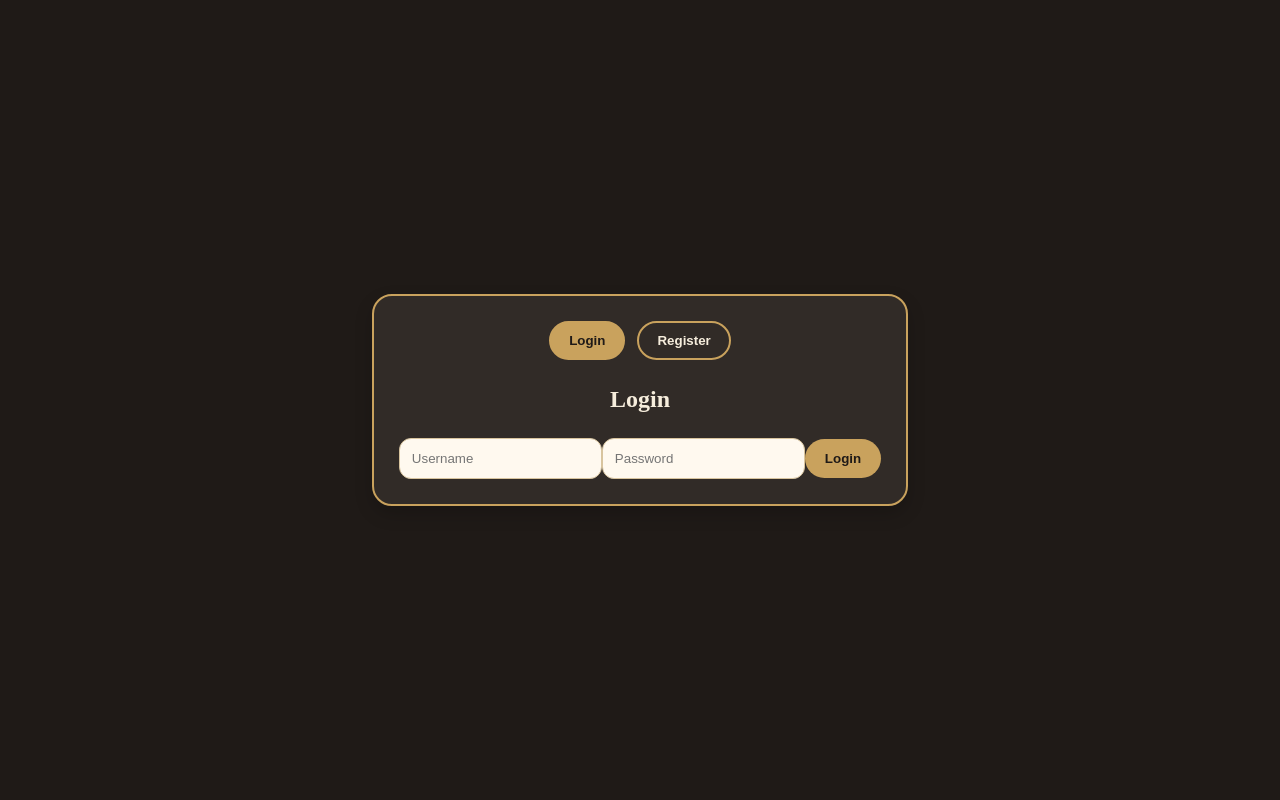
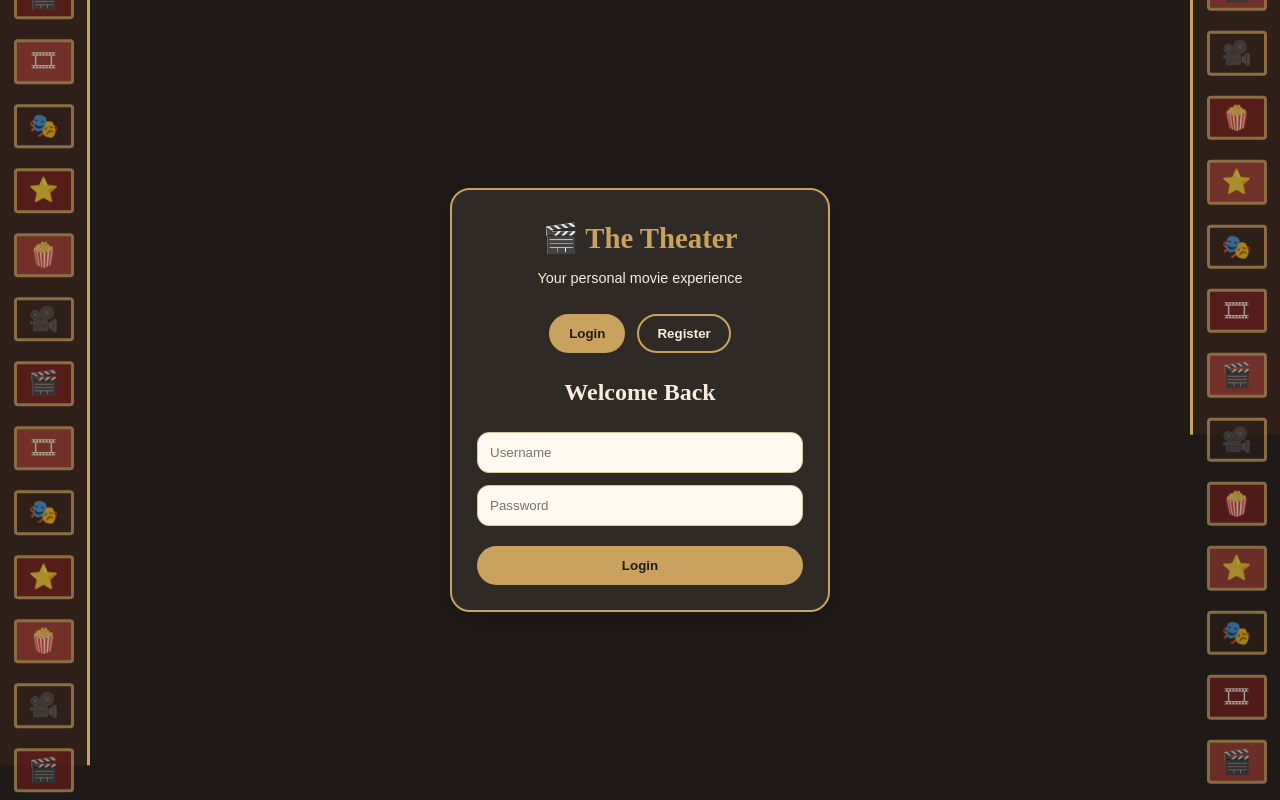
Before and after one commit to Tylerw758/movie-review-app, a React (Create React App) app in the folder client/: page /login in a window 1280 px wide. Built offline with nearby package versions, Linux system fonts and the light colour scheme.

Commit message:
Login Page Visual update

```diff
--- a/client/src/components/AuthPage.jsx
+++ b/client/src/components/AuthPage.jsx
@@ -18,7 +18,7 @@ export default function AuthPage() {
       localStorage.setItem("token", res.data.token);
       localStorage.setItem("user", JSON.stringify(res.data));
       window.dispatchEvent(new Event("storage"));
-      navigate("/"); // ✅ redirect to main app after login
+      navigate("/");
     } catch (err) {
       const message = err.response?.data?.message || err.message || "Login failed";
       alert(message);
@@ -33,7 +33,7 @@ export default function AuthPage() {
     try {
       await registerUser({ username, password });
       alert("Account created! Please log in.");
-      setIsLogin(true); // switch to login tab
+      setIsLogin(true);
       setUsername("");
       setPassword("");
     } catch (err) {
@@ -41,18 +41,115 @@ export default function AuthPage() {
     }
   };
 
+  const frames = Array.from({ length: 18 });
+
   return (
     <div style={{
       minHeight: "100vh",
       display: "flex",
       alignItems: "center",
-      justifyContent: "center"
+      justifyContent: "center",
+      background: "var(--charcoal)",
+      position: "relative",
+      overflow: "hidden",
     }}>
-      <section className="panel-section">
+
+      {/* Film strip - left */}
+      <div style={{
+        position: "fixed",
+        left: 0,
+        top: 0,
+        width: "90px",
+        height: "100vh",
+        background: "var(--dark-brown)",
+        borderRight: "3px solid var(--gold)",
+        display: "flex",
+        flexDirection: "column",
+        alignItems: "center",
+        animation: "scrollDown 6s linear infinite",
+        zIndex: 0,
+      }}>
+        {frames.map((_, i) => (
+          <div key={i} style={{
+            width: "60px",
+            height: "60px",
+            margin: "10px 0",
+            border: "3px solid var(--gold)",
+            borderRadius: "4px",
+            background: i % 3 === 0
+              ? "var(--burgundy)"
+              : i % 3 === 1
+              ? "var(--soft-red)"
+              : "var(--dark-brown)",
+            display: "flex",
+            alignItems: "center",
+            justifyContent: "center",
+            fontSize: "1.5rem",
+            opacity: 0.6,
+          }}>
+            {["🎬", "🎞", "🎭", "⭐", "🍿", "🎥"][i % 6]}
+          </div>
+        ))}
+      </div>
+
+      {/* Film strip - right */}
+      <div style={{
+        position: "fixed",
+        right: 0,
+        top: 0,
+        width: "90px",
+        height: "100vh",
+        background: "var(--dark-brown)",
+        borderLeft: "3px solid var(--gold)",
+        display: "flex",
+        flexDirection: "column",
+        alignItems: "center",
+        animation: "scrollUp 6s linear infinite",
+        zIndex: 0,
+      }}>
+        {frames.map((_, i) => (
+          <div key={i} style={{
+            width: "60px",
+            height: "60px",
+            margin: "10px 0",
+            border: "3px solid var(--gold)",
+            borderRadius: "4px",
+            background: i % 3 === 0
+              ? "var(--dark-brown)"
+              : i % 3 === 1
+              ? "var(--burgundy)"
+              : "var(--soft-red)",
+            display: "flex",
+            alignItems: "center",
+            justifyContent: "center",
+            fontSize: "1.5rem",
+            opacity: 0.6,
+          }}>
+            {["🎥", "🍿", "⭐", "🎭", "🎞", "🎬"][i % 6]}
+          </div>
+        ))}
+      </div>
+
+      {/* Login/Register card */}
+      <div style={{ position: "relative", zIndex: 1, width: "100%", maxWidth: "420px", padding: "0 20px" }}>
         <div className="form-card">
 
-          {/* Toggle tabs */}
-          <div className="watchlist-tabs" style={{ marginBottom: "20px", justifyContent: "center" }}>
+          {/* Logo */}
+          <h1 style={{
+            textAlign: "center",
+            color: "var(--gold)",
+            fontFamily: "Cinzel, serif",
+            fontSize: "1.8rem",
+            marginBottom: "6px",
+          }}>
+            🎬 The Theater
+          </h1>
+          <p style={{ textAlign: "center", color: "var(--cream)", marginBottom: "24px", fontSize: "0.9rem" }}>
+            Your personal movie experience
+          </p>
+
+          {/* Tabs */}
+          <div className="watchlist-tabs" style={{ justifyContent: "center", marginBottom: "20px" }}>
             <button
               className={isLogin ? "tab-btn active-tab" : "tab-btn"}
               onClick={() => setIsLogin(true)}
@@ -68,30 +165,45 @@ export default function AuthPage() {
           </div>
 
           <h2 style={{ textAlign: "center", marginBottom: "20px" }}>
-            {isLogin ? "Login" : "Register"}
+            {isLogin ? "Welcome Back" : "Create Account"}
           </h2>
 
           <input
             placeholder="Username"
             value={username}
             onChange={(e) => setUsername(e.target.value)}
+            style={{ marginBottom: "12px", width: "100%" }}
           />
           <input
             type="password"
             placeholder="Password"
             value={password}
             onChange={(e) => setPassword(e.target.value)}
+            style={{ marginBottom: "20px", width: "100%" }}
           />
 
           <button
             className="primary-btn"
+            style={{ width: "100%" }}
             onClick={isLogin ? handleLogin : handleRegister}
           >
             {isLogin ? "Login" : "Register"}
           </button>
 
         </div>
-      </section>
+      </div>
+
+      {/* CSS animations */}
+      <style>{`
+        @keyframes scrollDown {
+          0%   { transform: translateY(-50%); }
+          100% { transform: translateY(0%); }
+        }
+        @keyframes scrollUp {
+          0%   { transform: translateY(0%); }
+          100% { transform: translateY(-50%); }
+        }
+      `}</style>
     </div>
   );
 }
```
